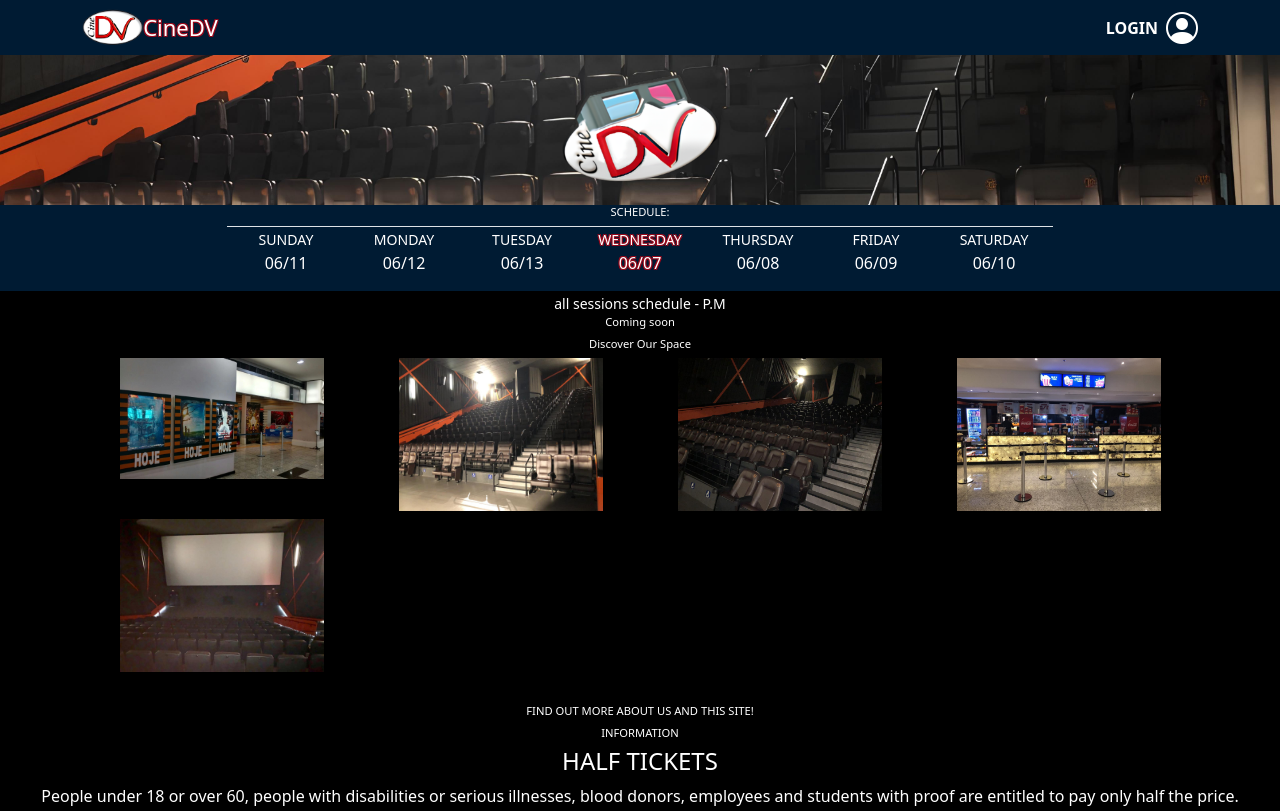
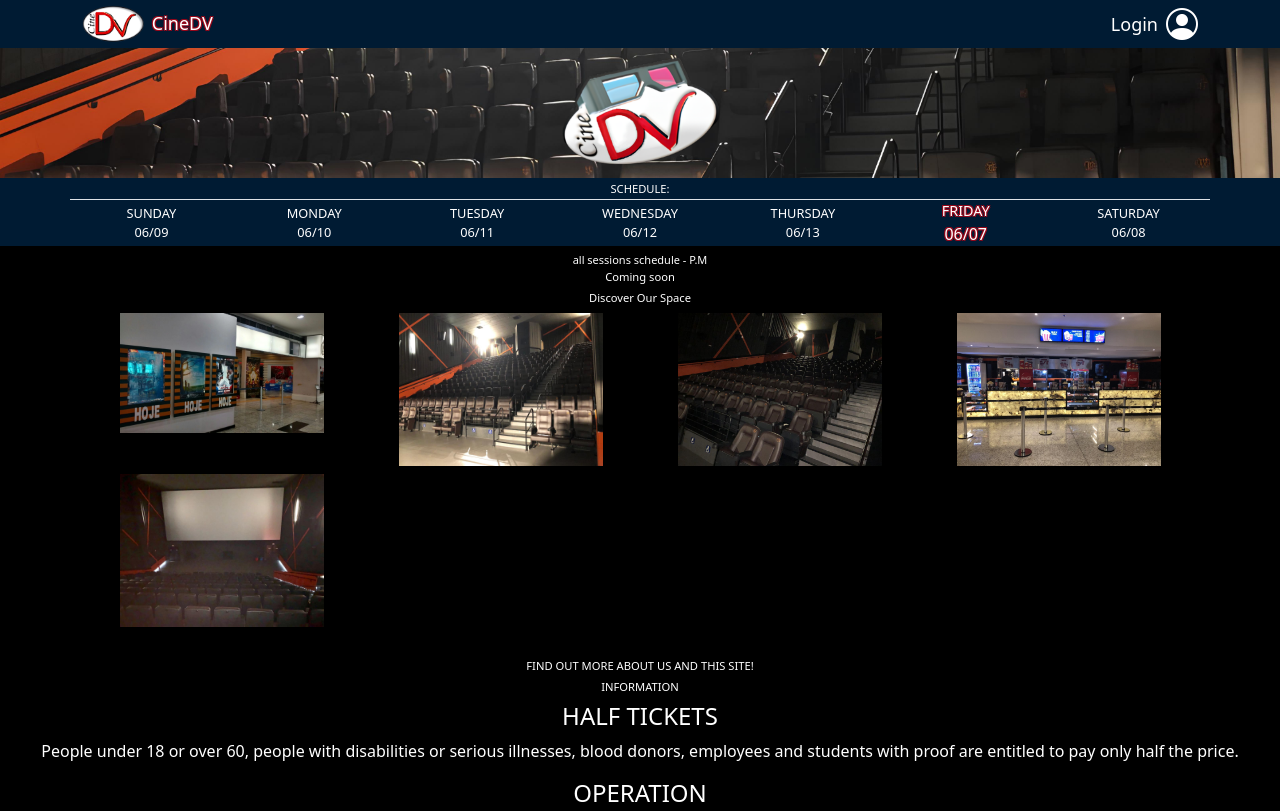
Before and after one commit to vinifen/cinedv, a plain HTML site: page index.html in a window 1280 px wide. Shown: the top 811 px of the page. Drawn offline with nearby package versions, Linux system fonts and the light colour scheme; no server answers.

Commit message:
Atualizações de grind

```diff
--- a/app/service/movies-content.js
+++ b/app/service/movies-content.js
@@ -17,7 +17,7 @@ export class MovieContent{
             case 5:
                 return [0, 1, 3, 4, 5, 6, 7];
             case 6:
-                return [1, 2, 3, 4, 5, 6, 7, 8];
+                return [0, 1, 2, 3, 4, 5, 6, 7, 8];
             default:
                 console.error('Invalid movies content day');
                 return [];
--- a/assets/index-assets/index.css
+++ b/assets/index-assets/index.css
@@ -5,8 +5,11 @@ body{
     color: #ffffff;
 }
 
+.login{
+    font-size: 18px;
+}
 h1{
-    font-size: 22px;
+    font-size: 18px;
 }
 
 h3{
@@ -26,20 +29,26 @@ button{
     font: inherit;
     color: inherit;
     cursor: pointer;
-    font-size: clamp(0.6em, 1.1vw, 1em);
+    font-size: clamp(0.8em, 1vw, 1em);
     /* Para garantir que o botão não tenha sombra ou borda */
     box-shadow: none;
     outline: none;
 }
-
+label{
+    font-size: clamp(0.8em, 1vw, 1em);
+}
 .selected-button{
-    font-size: clamp(0.7em, 1.1vw, 1em);
+    font-size: clamp(0.9em, 1.1vw, 1.1em);
     color: white;
     text-shadow:
         -1px -1px 0 #96081B,
         1px -1px 0 #96081B,
         -1px 1px 0 #96081B,
         1px 1px 0 #96081B;
+}
+
+small{
+    font-size: 11px;
 }
 
 .selected-date-button{
--- a/assets/index-assets/index.js
+++ b/assets/index-assets/index.js
@@ -36,7 +36,7 @@ document.addEventListener('DOMContentLoaded', async () => {
     await moviesApiSelected;
     const
         date = new Date(),
-        currentDay = 3,
+        currentDay = date.getDay(),
         daysButtonsElements = [
             document.getElementById('sun'),
             document.getElementById('mon'),
@@ -109,7 +109,7 @@ document.addEventListener('DOMContentLoaded', async () => {
                 <div>
                     <img class="imagem" class="img-fluid" src="${movie[i].poster_path}" alt="">
                 </div>
-                <div class="container bg-secondary" style="width: 95%;">
+                <div class="container bg-secondary bs-gap-2" style="width: 95%;">
                     <div>
                         <div class="movie-schedule">
                             <div class="d-flex justify-content-around flex-wrap">
@@ -130,9 +130,11 @@ document.addEventListener('DOMContentLoaded', async () => {
         let cardHTMLupcomingMovies = '';
         for(let i = 0; i < upComingMoviesInstance.length; i++){
             cardHTMLupcomingMovies = cardHTMLupcomingMovies +
-            `<div class="card col-12 col-md-3">
-                <div class="container">
-                    <img class="imagem" class="img-fluid" src="${upComingMoviesInstance[i].poster_path}" alt="">
+            `<div class="col-12 col-md-3">
+                <div class="card">
+                    <div class="container">
+                        <img class="imagem" class="img-fluid" src="${upComingMoviesInstance[i].poster_path}" alt="">
+                    </div>
                 </div>
             </div>`;
         }
--- a/index.html
+++ b/index.html
@@ -11,69 +11,69 @@
 <body>
     <header class="overflow-x-hidden">
         <nav class="bg-primary">
-            <div class="container d-flex justify-content-between align-items-center" style="height: 55px;">
+            <div class="container d-flex justify-content-between">
                 <!-- Logo e título à esquerda -->
-                <a class="navbar-brand d-flex align-items-center" href="#">
+                <a class=" m-0 navbar-brand d-flex align-items-center" href="#">
                     <img src="/cinedv/assets/img/logo-cinedv.png" id="logo" alt="Logo">
-                    <h1 class="mb-0 mr-2">Cine<span>DV</span></h1>
+                    <h1 class="m-2">Cine<span>DV</span></h1>
                 </a>
                 <!-- Login à direita -->
-                <a href="app/pages/login/login.html" class="d-flex align-items-center text-white text-decoration-none">
-                    <p class="m-0 m-2 fw-bold">LOGIN</p>
+                <a href="app/pages/login/login.html" class="m-0 d-flex align-items-center text-white text-decoration-none">
+                    <p class="login m-2">Login</p>
                     <i class="bi bi-person-circle fs-2"></i>
                 </a>
             </div>
         </nav>
-        <div class="backgroud-logo d-flex align-items-center justify-content-center" style="height: 150px;"> <!--Logo e fundo-->
+        <div class="backgroud-logo d-flex align-items-center justify-content-center" style="height: 130px;"> <!--Logo e fundo-->
             <div>
                 <img src="assets/img/logo-cinedv-bonito-fotor-bg-remover-2024042512270.png" id="logo2" alt="">
             </div>
         </div> <!--Logo e fundo-->
-        <nav class="bg-primary text-center"> <!--Programação-->
-            <div class="container">
+        <nav class="bg-primary"> <!--Programação-->
+            <div class="container" style="width: 80em;">
                 <div class="d-flex align-items-center justify-content-center">
-                    <h3>SCHEDULE:</h3>
+                    <h3 class="mt-1 mb-1">SCHEDULE:</h3>
                 </div>
-                <div class="d-flex justify-content-center align-items-center">
+
                     <div class="row border-top d-flex align-items-center justify-content-around flex-nowrap">
-                        <div class="col 3">
+                        <div class="col 3 d-flex flex-column align-items-center">
                             <button id="sun">SUNDAY</button>
-                            <p id="sun-date"></p>
+                            <label id="sun-date"></label>
                         </div>
-                        <div class="col 3">
+                        <div class="col 3 d-flex flex-column align-items-center">
                             <button id="mon">MONDAY</button>
-                            <p id="mon-date"></p>
+                            <label for="mon" id="mon-date"></label>
                         </div>
-                        <div class="col 3">
+                        <div class="col 3 d-flex flex-column align-items-center">
                             <button id="tue">TUESDAY</button>
-                            <p id="tue-date"></p>
+                            <label for="tue" id="tue-date"></label>
                         </div>
-                        <div class="col 3" >
+                        <div class="col 3 d-flex flex-column align-items-center">
                             <button id="wed">WEDNESDAY</button>
-                            <p id="wed-date"></p>
+                            <label for="wed" id="wed-date"></label>
                         </div>
-                        <div class="col 3">
+                        <div class="col 3 d-flex flex-column align-items-center">
                             <button id="thu">THURSDAY</button>
-                            <p id="thu-date"></p>
+                            <label for="thu" id="thu-date"></label>
                         </div>
-                        <div class="col 3">
+                        <div class="col 3 d-flex flex-column align-items-center">
                             <button id="fri">FRIDAY</button>
-                            <p id="fri-date"></p>
+                            <label for="fri" id="fri-date"></label>
                         </div>
-                        <div class="col 3">
+                        <div class="col 3 d-flex flex-column align-items-center">
                             <button id="sat">SATURDAY</button>
-                            <p id="sat-date"></p>
+                            <label for="sat" id="sat-date"></label>
                         </div>
                     </div>
-                </div>
+
             </div>
         </nav>
     </header>
     <main class="overflow-x-hidden bg-black text-center" >
-        <small >all sessions schedule - P.M </small>
-        <div class="container" style="width: 50%;">
+        <div class="container-sm">
+            <small class="m-0">all sessions schedule - P.M </small>
             <div id="movies-cards" class="row container"></div>
-        </div>
+
             <div> <!--Filmes em cartaz-->
                 <div></div>
             </div> <!--Filmes em cartaz-->
@@ -81,6 +81,7 @@
                 <h3>Coming soon</h3>
                 <div id="upcoming-movies" class="row"></div>
             </div> <!--Filmes em BREVE-->
+        </div>
         <div class="d-flex align-items-center justify-content-around">
             <div class="container row imgs-cinema"> <!--Descobra nosso lugar-->
                 <h3>Discover Our Space</h3>
```
Also changed, not shown: app/pages/login/login.html (+11 -0 lines). Lines whose indentation alone changed are shown as unchanged.
